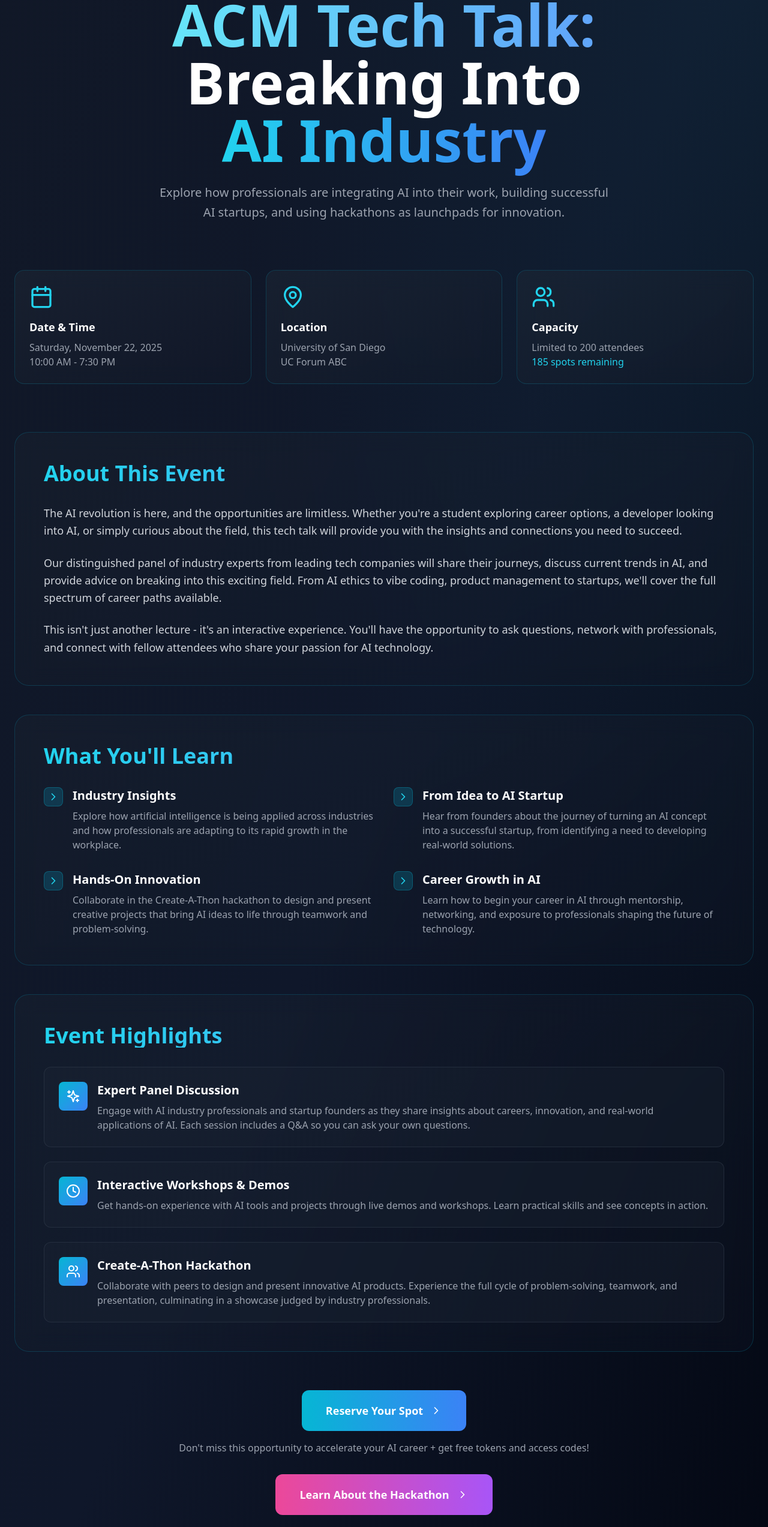
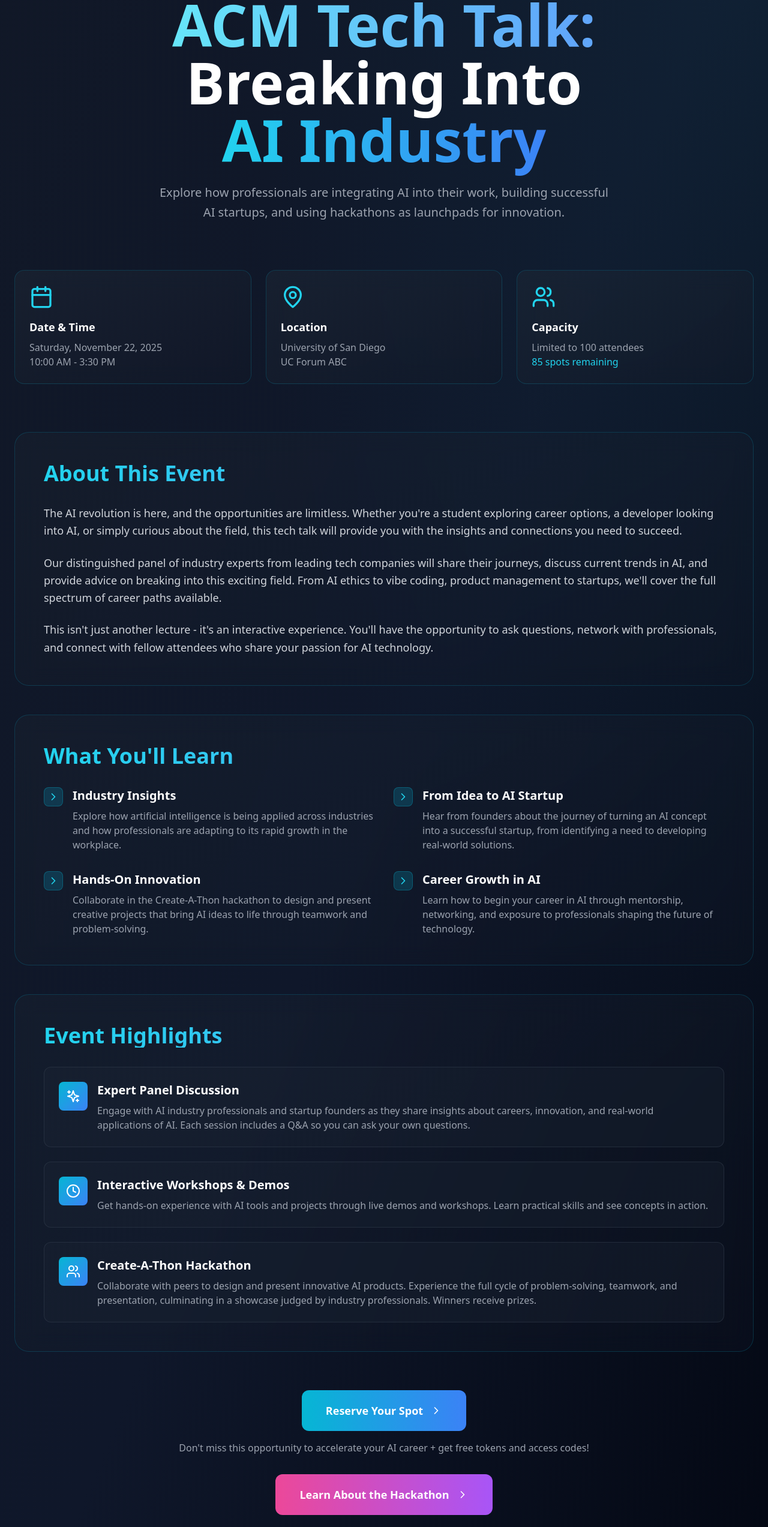
Before and after one commit to Max-Aber/acm_tech_talk, a React (Vite) app: page / in a window 1280 px wide. Shown: the part 234-2779 px from the top of the page at 60% size. Built offline with nearby package versions, Linux system fonts and the light colour scheme.

Commit message:
updated information about time and schedule for main page

```diff
--- a/src/App.tsx
+++ b/src/App.tsx
@@ -112,7 +112,7 @@ function HomePage({ onNavigate }: { onNavigate: (page: Page) => void }) {
             <Calendar className="w-10 h-10 text-cyan-400 mb-4" />
             <h3 className="text-lg font-semibold mb-2">Date & Time</h3>
             <p className="text-gray-400">Saturday, November 22, 2025</p>
-            <p className="text-gray-400">10:00 AM - 7:30 PM</p>
+            <p className="text-gray-400">10:00 AM - 3:30 PM</p>
           </div>
 
           <div className="bg-gradient-to-br from-gray-800/50 to-gray-900/50 backdrop-blur-lg border border-cyan-500/20 rounded-2xl p-6 hover:border-cyan-400/40 transition-all duration-300 hover:scale-105">
@@ -125,8 +125,8 @@ function HomePage({ onNavigate }: { onNavigate: (page: Page) => void }) {
           <div className="bg-gradient-to-br from-gray-800/50 to-gray-900/50 backdrop-blur-lg border border-cyan-500/20 rounded-2xl p-6 hover:border-cyan-400/40 transition-all duration-300 hover:scale-105">
             <Users className="w-10 h-10 text-cyan-400 mb-4" />
             <h3 className="text-lg font-semibold mb-2">Capacity</h3>
-            <p className="text-gray-400">Limited to 200 attendees</p>
-            <p className="text-cyan-400 font-medium">185 spots remaining</p>
+            <p className="text-gray-400">Limited to 100 attendees</p>
+            <p className="text-cyan-400 font-medium">85 spots remaining</p>
           </div>
         </div>
 
@@ -237,7 +237,7 @@ function HomePage({ onNavigate }: { onNavigate: (page: Page) => void }) {
               <div>
                 <h3 className="text-xl font-semibold mb-2">Create-A-Thon Hackathon</h3>
                 <p className="text-gray-400">
-                  Collaborate with peers to design and present innovative AI products. Experience the full cycle of problem-solving, teamwork, and presentation, culminating in a showcase judged by industry professionals.
+                  Collaborate with peers to design and present innovative AI products. Experience the full cycle of problem-solving, teamwork, and presentation, culminating in a showcase judged by industry professionals. Winners receive prizes.
                 </p>
               </div>
             </div>
@@ -265,7 +265,7 @@ function HomePage({ onNavigate }: { onNavigate: (page: Page) => void }) {
               <ChevronRight className="w-5 h-5 group-hover:translate-x-1 transition-transform" />
             </button>
             <p className="mt-4 text-gray-400">
-              Join the Create-A-Thon and compete for prizes!
+              Join the Hackathon and compete for prizes!
             </p>
           </div>
         </div>
```
